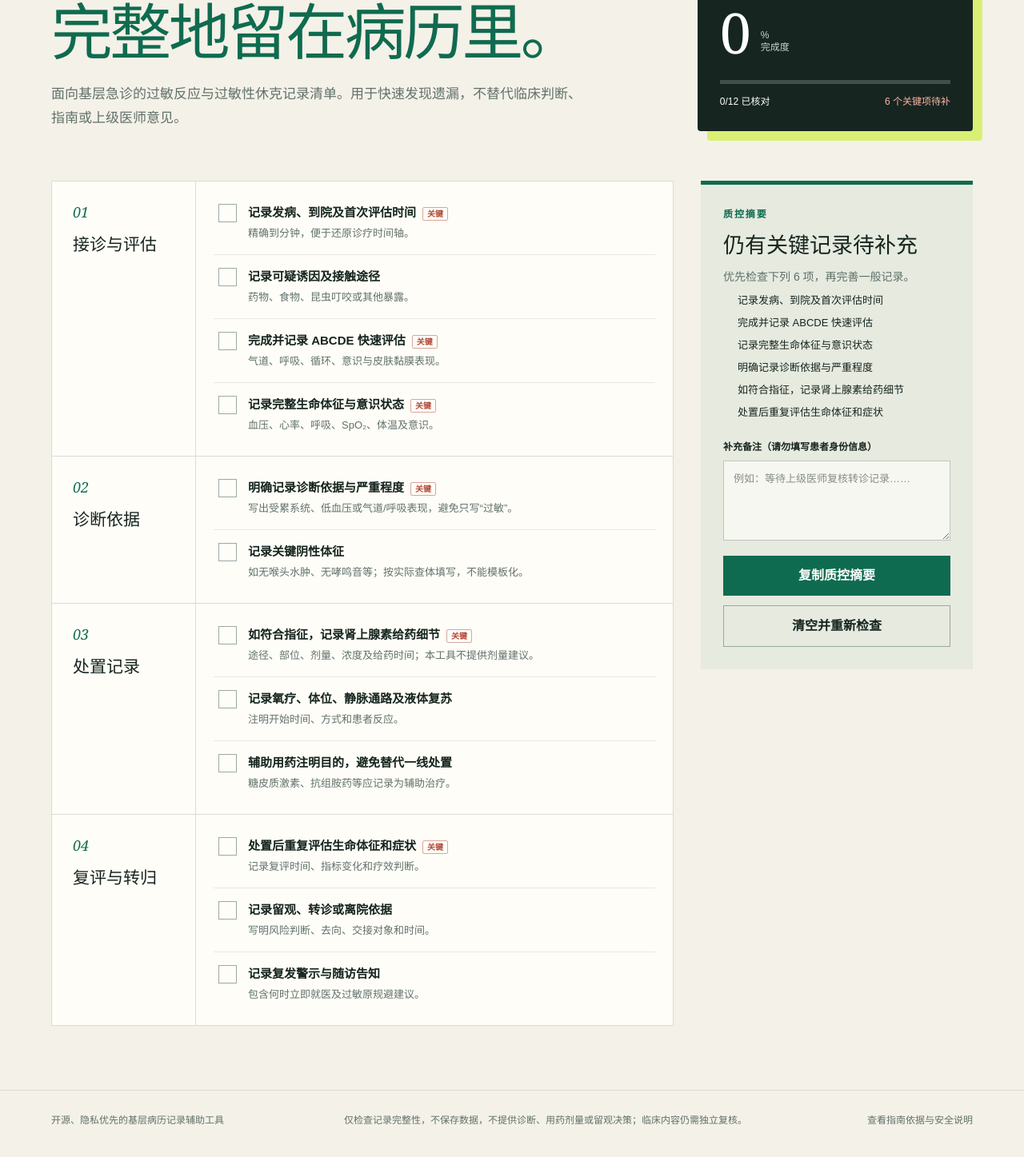
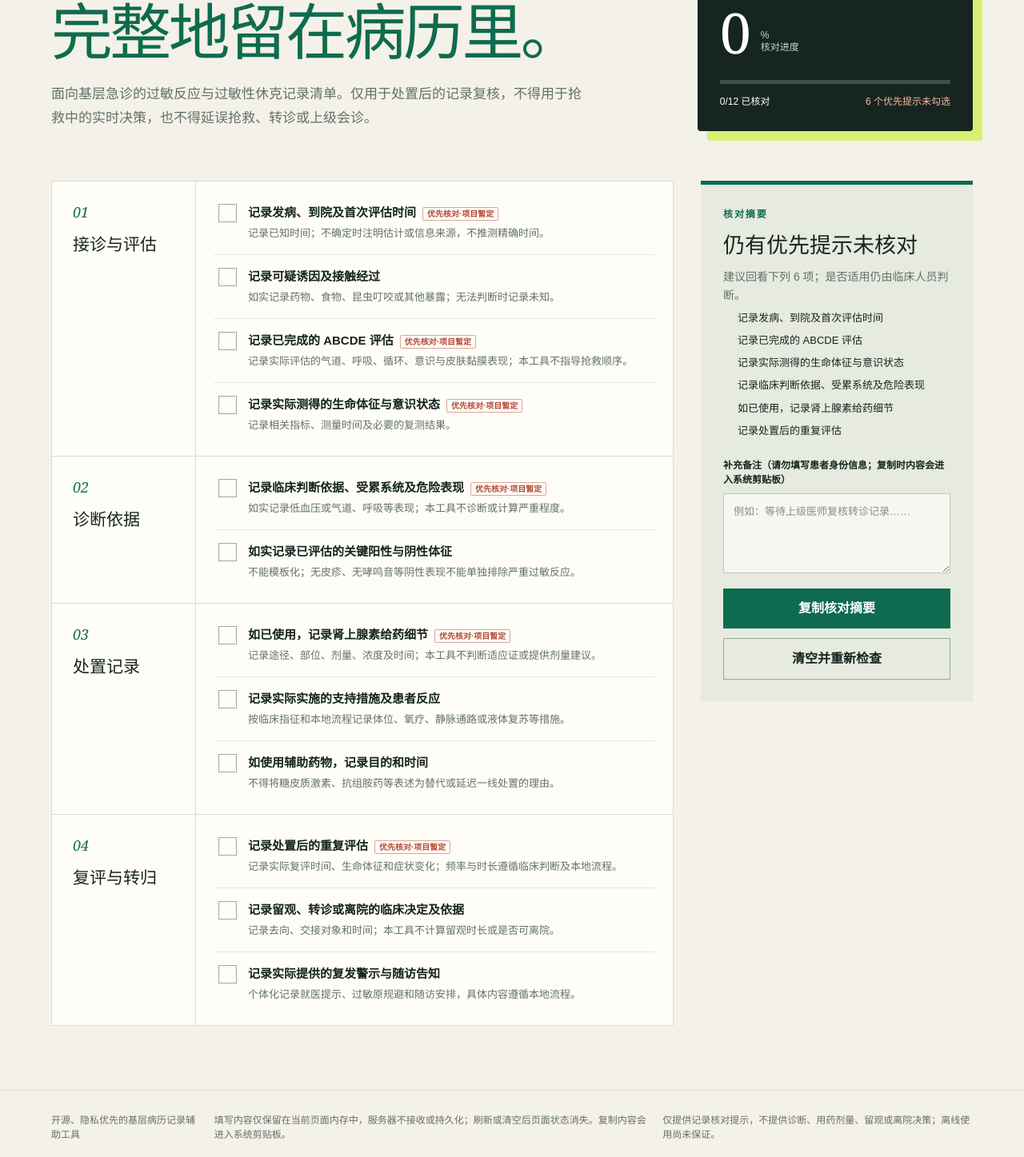
Before and after one commit to cjjaijia-svg/primarycare-record-check, a Next.js app: page / in a window 1280 px wide. Shown: the part 263-1710 px from the top of the page at 80% size. Built offline with nearby package versions, Linux system fonts and the light colour scheme.

Commit message:
Revise clinical and safety wording

```diff
--- a/app/page.tsx
+++ b/app/page.tsx
@@ -2,20 +2,20 @@
 
 import { useMemo, useState } from "react";
 
-type Item = { id: string; group: string; label: string; hint: string; critical?: boolean };
+type Item = { id: string; group: string; label: string; hint: string; priority?: boolean };
 const items: Item[] = [
-  { id: "time", group: "接诊与评估", label: "记录发病、到院及首次评估时间", hint: "精确到分钟，便于还原诊疗时间轴。", critical: true },
-  { id: "trigger", group: "接诊与评估", label: "记录可疑诱因及接触途径", hint: "药物、食物、昆虫叮咬或其他暴露。" },
-  { id: "abcd", group: "接诊与评估", label: "完成并记录 ABCDE 快速评估", hint: "气道、呼吸、循环、意识与皮肤黏膜表现。", critical: true },
-  { id: "vitals", group: "接诊与评估", label: "记录完整生命体征与意识状态", hint: "血压、心率、呼吸、SpO₂、体温及意识。", critical: true },
-  { id: "diagnosis", group: "诊断依据", label: "明确记录诊断依据与严重程度", hint: "写出受累系统、低血压或气道/呼吸表现，避免只写“过敏”。", critical: true },
-  { id: "negative", group: "诊断依据", label: "记录关键阴性体征", hint: "如无喉头水肿、无哮鸣音等；按实际查体填写，不能模板化。" },
-  { id: "epi", group: "处置记录", label: "如符合指征，记录肾上腺素给药细节", hint: "途径、部位、剂量、浓度及给药时间；本工具不提供剂量建议。", critical: true },
-  { id: "support", group: "处置记录", label: "记录氧疗、体位、静脉通路及液体复苏", hint: "注明开始时间、方式和患者反应。" },
-  { id: "adjunct", group: "处置记录", label: "辅助用药注明目的，避免替代一线处置", hint: "糖皮质激素、抗组胺药等应记录为辅助治疗。" },
-  { id: "recheck", group: "复评与转归", label: "处置后重复评估生命体征和症状", hint: "记录复评时间、指标变化和疗效判断。", critical: true },
-  { id: "observe", group: "复评与转归", label: "记录留观、转诊或离院依据", hint: "写明风险判断、去向、交接对象和时间。" },
-  { id: "education", group: "复评与转归", label: "记录复发警示与随访告知", hint: "包含何时立即就医及过敏原规避建议。" },
+  { id: "time", group: "接诊与评估", label: "记录发病、到院及首次评估时间", hint: "记录已知时间；不确定时注明估计或信息来源，不推测精确时间。", priority: true },
+  { id: "trigger", group: "接诊与评估", label: "记录可疑诱因及接触经过", hint: "如实记录药物、食物、昆虫叮咬或其他暴露；无法判断时记录未知。" },
+  { id: "abcd", group: "接诊与评估", label: "记录已完成的 ABCDE 评估", hint: "记录实际评估的气道、呼吸、循环、意识与皮肤黏膜表现；本工具不指导抢救顺序。", priority: true },
+  { id: "vitals", group: "接诊与评估", label: "记录实际测得的生命体征与意识状态", hint: "记录相关指标、测量时间及必要的复测结果。", priority: true },
+  { id: "diagnosis", group: "诊断依据", label: "记录临床判断依据、受累系统及危险表现", hint: "如实记录低血压或气道、呼吸等表现；本工具不诊断或计算严重程度。", priority: true },
+  { id: "negative", group: "诊断依据", label: "如实记录已评估的关键阳性与阴性体征", hint: "不能模板化；无皮疹、无哮鸣音等阴性表现不能单独排除严重过敏反应。" },
+  { id: "epi", group: "处置记录", label: "如已使用，记录肾上腺素给药细节", hint: "记录途径、部位、剂量、浓度及时间；本工具不判断适应证或提供剂量建议。", priority: true },
+  { id: "support", group: "处置记录", label: "记录实际实施的支持措施及患者反应", hint: "按临床指征和本地流程记录体位、氧疗、静脉通路或液体复苏等措施。" },
+  { id: "adjunct", group: "处置记录", label: "如使用辅助药物，记录目的和时间", hint: "不得将糖皮质激素、抗组胺药等表述为替代或延迟一线处置的理由。" },
+  { id: "recheck", group: "复评与转归", label: "记录处置后的重复评估", hint: "记录实际复评时间、生命体征和症状变化；频率与时长遵循临床判断及本地流程。", priority: true },
+  { id: "observe", group: "复评与转归", label: "记录留观、转诊或离院的临床决定及依据", hint: "记录去向、交接对象和时间；本工具不计算留观时长或是否可离院。" },
+  { id: "education", group: "复评与转归", label: "记录实际提供的复发警示与随访告知", hint: "个体化记录就医提示、过敏原规避和随访安排，具体内容遵循本地流程。" },
 ];
 const groups = [...new Set(items.map((item) => item.group))];
 
@@ -24,28 +24,28 @@ export default function Home() {
   const [notes, setNotes] = useState("");
   const [copied, setCopied] = useState(false);
   const done = items.filter((item) => checked[item.id]).length;
-  const missingCritical = items.filter((item) => item.critical && !checked[item.id]);
+  const missingPriority = items.filter((item) => item.priority && !checked[item.id]);
   const score = Math.round((done / items.length) * 100);
   const summary = useMemo(() => {
     const missing = items.filter((item) => !checked[item.id]).map((item) => `- ${item.label}`).join("\n");
-    return `急诊病历质控摘要\n完成度：${done}/${items.length}（${score}%）\n关键项缺失：${missingCritical.length} 项\n\n待补充记录：\n${missing || "- 无"}${notes.trim() ? `\n\n备注：\n${notes.trim()}` : ""}\n\n提示：本摘要仅用于记录完整性检查，不构成诊断或治疗建议。`;
-  }, [checked, done, score, missingCritical.length, notes]);
+    return `急诊病历核对摘要\n核对进度：${done}/${items.length}（${score}%）\n优先提示未勾选：${missingPriority.length} 项\n\n尚未核对的提示：\n${missing || "- 无"}${notes.trim() ? `\n\n备注：\n${notes.trim()}` : ""}\n\n提示：勾选仅表示已查看提示，不证明记录真实、诊疗适当或病历完整；本摘要不构成诊断或治疗建议。`;
+  }, [checked, done, score, missingPriority.length, notes]);
   async function copySummary() {
     await navigator.clipboard.writeText(summary);
     setCopied(true); window.setTimeout(() => setCopied(false), 1600);
   }
   return (
     <main>
-      <header className="topbar"><a className="brand" href="#top"><span className="brandMark">+</span><span>基层急诊病历质控助手</span></a><span className="privacy">本地运行 · 不上传病历</span></header>
+      <header className="topbar"><a className="brand" href="#top"><span className="brandMark">+</span><span>基层急诊病历质控助手</span></a><span className="privacy">浏览器端处理 · 不主动上传填写内容</span></header>
       <section className="hero" id="top">
-        <div><p className="eyebrow">ANAPHYLAXIS RECORD REVIEW · V0.1.1</p><h1>把抢救过程，<br /><em>完整地留在病历里。</em></h1><p className="lead">面向基层急诊的过敏反应与过敏性休克记录清单。用于快速发现遗漏，不替代临床判断、指南或上级医师意见。</p></div>
-        <aside className="statusCard"><div className="scoreRow"><strong>{score}</strong><span>%<br />完成度</span></div><div className="bar"><i style={{ width: `${score}%` }} /></div><div className="statusMeta"><span>{done}/{items.length} 已核对</span><span className={missingCritical.length ? "warn" : "ok"}>{missingCritical.length} 个关键项待补</span></div></aside>
+        <div><p className="eyebrow">ANAPHYLAXIS RECORD REVIEW · V0.1.1</p><h1>把抢救过程，<br /><em>完整地留在病历里。</em></h1><p className="lead">面向基层急诊的过敏反应与过敏性休克记录清单。仅用于处置后的记录复核，不得用于抢救中的实时决策，也不得延误抢救、转诊或上级会诊。</p></div>
+        <aside className="statusCard"><div className="scoreRow"><strong>{score}</strong><span>%<br />核对进度</span></div><div className="bar"><i style={{ width: `${score}%` }} /></div><div className="statusMeta"><span>{done}/{items.length} 已核对</span><span className={missingPriority.length ? "warn" : "ok"}>{missingPriority.length} 个优先提示未勾选</span></div></aside>
       </section>
       <section className="workspace">
-        <div className="checklist">{groups.map((group, index) => <section className="group" key={group}><div className="groupTitle"><span>0{index + 1}</span><h2>{group}</h2></div><div className="items">{items.filter((item) => item.group === group).map((item) => <label className={`item ${checked[item.id] ? "checked" : ""}`} key={item.id}><input type="checkbox" checked={!!checked[item.id]} onChange={(e) => setChecked({ ...checked, [item.id]: e.target.checked })} /><span className="box">✓</span><span className="itemText"><b>{item.label}{item.critical && <small>关键</small>}</b><span>{item.hint}</span></span></label>)}</div></section>)}</div>
-        <aside className="summaryPanel"><p className="panelLabel">质控摘要</p><h2>{missingCritical.length ? "仍有关键记录待补充" : "关键记录已核对"}</h2><p>{missingCritical.length ? `优先检查下列 ${missingCritical.length} 项，再完善一般记录。` : "请结合原始病历再次确认内容真实、时间准确。"}</p><ul>{missingCritical.map((item) => <li key={item.id}>{item.label}</li>)}</ul>{!missingCritical.length && <div className="complete">✓ 关键项目完整</div>}<label className="notesLabel" htmlFor="notes">补充备注（请勿填写患者身份信息）</label><textarea id="notes" value={notes} onChange={(e) => setNotes(e.target.value)} placeholder="例如：等待上级医师复核转诊记录……" /><button className="primary" onClick={copySummary}>{copied ? "已复制" : "复制质控摘要"}</button><button className="secondary" onClick={() => { setChecked({}); setNotes(""); }}>清空并重新检查</button></aside>
+        <div className="checklist">{groups.map((group, index) => <section className="group" key={group}><div className="groupTitle"><span>0{index + 1}</span><h2>{group}</h2></div><div className="items">{items.filter((item) => item.group === group).map((item) => <label className={`item ${checked[item.id] ? "checked" : ""}`} key={item.id}><input type="checkbox" checked={!!checked[item.id]} onChange={(e) => setChecked({ ...checked, [item.id]: e.target.checked })} /><span className="box">✓</span><span className="itemText"><b>{item.label}{item.priority && <small>优先核对·项目暂定</small>}</b><span>{item.hint}</span></span></label>)}</div></section>)}</div>
+        <aside className="summaryPanel"><p className="panelLabel">核对摘要</p><h2>{missingPriority.length ? "仍有优先提示未核对" : "优先提示均已勾选"}</h2><p>{missingPriority.length ? `建议回看下列 ${missingPriority.length} 项；是否适用仍由临床人员判断。` : "勾选不代表病历完整或诊疗适当，请结合原始记录确认真实性与适用性。"}</p><ul>{missingPriority.map((item) => <li key={item.id}>{item.label}</li>)}</ul>{!missingPriority.length && <div className="complete">✓ 已逐项核对（不代表临床验证）</div>}<label className="notesLabel" htmlFor="notes">补充备注（请勿填写患者身份信息；复制时内容会进入系统剪贴板）</label><textarea id="notes" value={notes} onChange={(e) => setNotes(e.target.value)} placeholder="例如：等待上级医师复核转诊记录……" /><button className="primary" onClick={copySummary}>{copied ? "已复制到系统剪贴板" : "复制核对摘要"}</button><button className="secondary" onClick={() => { setChecked({}); setNotes(""); }}>清空并重新检查</button></aside>
       </section>
-      <footer><p>开源、隐私优先的基层病历记录辅助工具</p><p>仅检查记录完整性，不保存数据，不提供诊断、用药剂量或留观决策；临床内容仍需独立复核。</p><p><a href="https://github.com/cjjaijia-svg/primarycare-record-check/blob/main/REFERENCES.md" target="_blank" rel="noreferrer">查看指南依据与安全说明</a></p></footer>
+      <footer><p>开源、隐私优先的基层病历记录辅助工具</p><p>填写内容仅保留在当前页面内存中，服务器不接收或持久化；刷新或清空后页面状态消失。复制内容会进入系统剪贴板。</p><p>仅提供记录核对提示，不提供诊断、用药剂量、留观或离院决策；离线使用尚未保证。</p></footer>
     </main>
   );
 }
```
